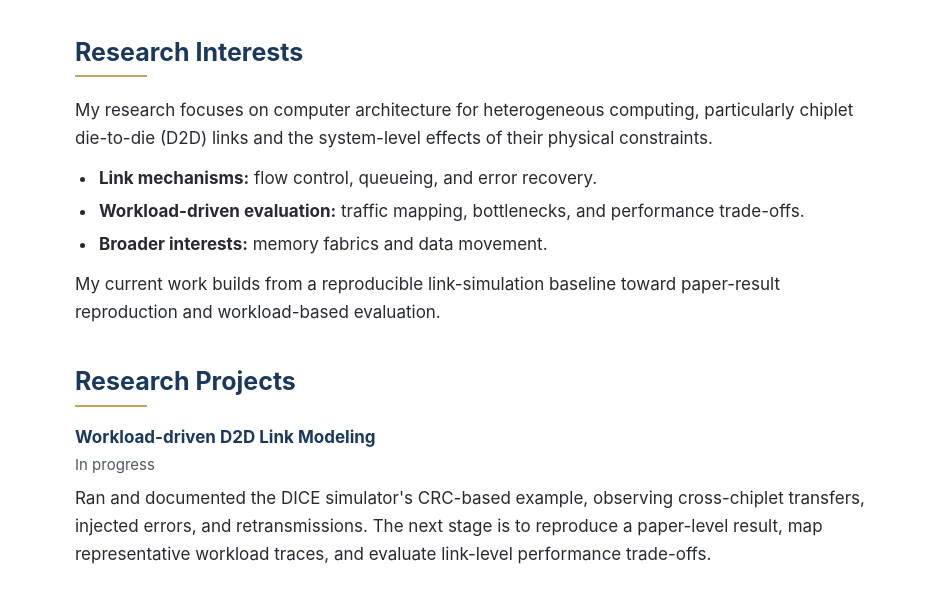
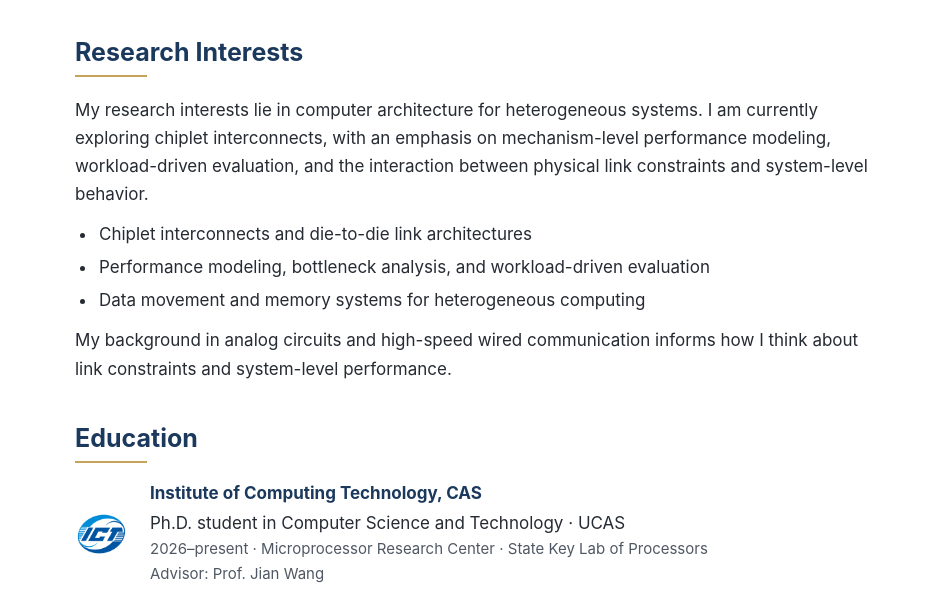
Before and after one commit to Xiaotian-wq/Xiaotian-wq.github.io, a plain HTML site: page index.html in a window 1280 px wide. Shown: the part 198-798 px from the top of the page, 341-1280 px from the left. Drawn offline with Linux system fonts and the light colour scheme.

Commit message:
Clarify research interests and remove prospective project

```diff
--- a/index.html
+++ b/index.html
@@ -3,13 +3,13 @@
 <head>
   <meta charset="UTF-8" />
   <meta name="viewport" content="width=device-width, initial-scale=1.0" />
-  <meta name="description" content="Xiaotian Zhang is a Ph.D. student at ICT, CAS, interested in computer architecture, chiplet D2D interconnects, and heterogeneous computing." />
+  <meta name="description" content="Xiaotian Zhang is a Ph.D. student at ICT, CAS, with research interests in computer architecture, chiplet interconnects, and heterogeneous systems." />
   <meta name="theme-color" content="#ffffff" />
   <title>Xiaotian Zhang</title>
   <link rel="icon" href="images/ict.png" type="image/png" />
   <link rel="apple-touch-icon" href="images/ict.png" />
   <meta property="og:title" content="Xiaotian Zhang" />
-  <meta property="og:description" content="Computer architecture, chiplet D2D interconnects, and workload-driven performance modeling for heterogeneous computing." />
+  <meta property="og:description" content="Research interests in computer architecture, chiplet interconnects, and heterogeneous systems." />
   <meta property="og:image" content="https://xiaotian-wq.github.io/images/ict.jpg" />
   <meta property="og:type" content="website" />
   <style>
@@ -76,8 +76,6 @@
     .education .detail, .publication .detail { color: var(--subtle); font-size: 15px; }
     .awards li { padding: 5px 0 5px 18px; position: relative; }
     .awards li::before { content: "·"; position: absolute; left: 1px; color: var(--accent); font-weight: 700; }
-    .project p { margin-bottom: 6px; }
-    .project .status { color: var(--subtle); font-size: 15px; }
     .publication { padding: 6px 0 0; }
     .publication .title { font-weight: 600; }
     .publication p { margin-bottom: 5px; }
@@ -137,22 +135,13 @@
 
       <section id="research" aria-labelledby="research-title">
         <h2 id="research-title">Research Interests</h2>
-        <p>My research focuses on computer architecture for heterogeneous computing, particularly chiplet die-to-die (D2D) links and the system-level effects of their physical constraints.</p>
+        <p>My research interests lie in computer architecture for heterogeneous systems. I am currently exploring chiplet interconnects, with an emphasis on mechanism-level performance modeling, workload-driven evaluation, and the interaction between physical link constraints and system-level behavior.</p>
         <ul class="research-list">
-          <li><strong>Link mechanisms:</strong> flow control, queueing, and error recovery.</li>
-          <li><strong>Workload-driven evaluation:</strong> traffic mapping, bottlenecks, and performance trade-offs.</li>
-          <li><strong>Broader interests:</strong> memory fabrics and data movement.</li>
+          <li>Chiplet interconnects and die-to-die link architectures</li>
+          <li>Performance modeling, bottleneck analysis, and workload-driven evaluation</li>
+          <li>Data movement and memory systems for heterogeneous computing</li>
         </ul>
-        <p>My current work builds from a reproducible link-simulation baseline toward paper-result reproduction and workload-based evaluation.</p>
-      </section>
-
-      <section id="projects" aria-labelledby="projects-title">
-        <h2 id="projects-title">Research Projects</h2>
-        <div class="project">
-          <h3>Workload-driven D2D Link Modeling</h3>
-          <p class="status">In progress</p>
-          <p>Ran and documented the DICE simulator's CRC-based example, observing cross-chiplet transfers, injected errors, and retransmissions. The next stage is to reproduce a paper-level result, map representative workload traces, and evaluate link-level performance trade-offs.</p>
-        </div>
+        <p>My background in analog circuits and high-speed wired communication informs how I think about link constraints and system-level performance.</p>
       </section>
 
       <section id="education" aria-labelledby="education-title">
```
